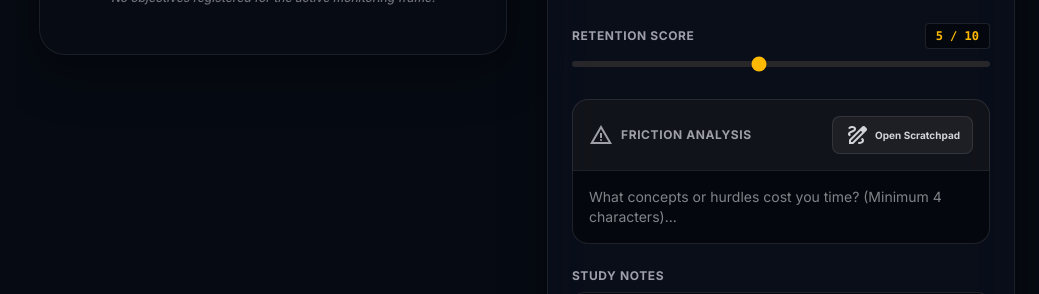
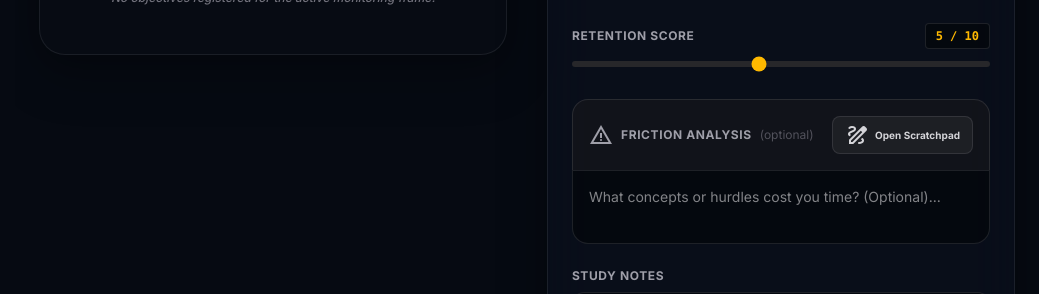
Before and after one commit to gaurav-9869/Study-Tracker, a React (Vite) app: page / in a window 1280 px wide. Shown: the part 900-1194 px from the top of the page, without its empty margins (241-1280 px from the left). Built offline with nearby package versions, Linux system fonts and the light colour scheme.

Commit message:
Update DailyLedger.tsx

```diff
--- a/src/components/DailyLedger.tsx
+++ b/src/components/DailyLedger.tsx
@@ -49,7 +49,7 @@ export default function DailyLedger(props: DailyLedgerProps) {
   // Scratchpad Controls & Multi-Ink Color States
   const [showScratchpad, setShowScratchpad] = useState(false);
   const [isEraserMode, setIsEraserMode] = useState(false);
-  const [activeInkColor, setActiveInkColor] = useState('#10B981'); // Tracks chosen palette color
+  const [activeInkColor, setActiveInkColor] = useState('#10B981');
   const [canvasDrawingData, setCanvasDrawingData] = useState<string | undefined>(undefined);
 
   const canvasRef = useRef<HTMLCanvasElement>(null);
@@ -99,11 +99,6 @@ export default function DailyLedger(props: DailyLedgerProps) {
   const handleSaveLog = () => {
       if (!props.logTopic.trim()) return;
 
-      if (!frictionText.trim() || frictionText.trim().length < 4) {
-          alert("Please fill out the Friction Review box briefly before saving.");
-          return;
-      }
-
       const newLog: LogItem = {
           id: nanoid(),
           planId: props.logActivePlanId || undefined,
@@ -120,7 +115,7 @@ export default function DailyLedger(props: DailyLedgerProps) {
           vsaCount: props.logType === 'Exercise' && Number(props.logVsa) ? Number(props.logVsa) : undefined,
           saCount: props.logType === 'Exercise' && Number(props.logSa) ? Number(props.logSa) : undefined,
           laCount: props.logType === 'Exercise' && Number(props.logLa) ? Number(props.logLa) : undefined,
-          frictionAnalysis: frictionText.trim(),
+          frictionAnalysis: frictionText.trim() || undefined,
           notes: props.logNotes.trim(),
           synced: false,
           scratchpadImage: canvasDrawingData
@@ -302,13 +297,13 @@ export default function DailyLedger(props: DailyLedgerProps) {
            <div className="flex flex-col gap-0 mt-2">
                <div className="flex items-center justify-between bg-zinc-900/60 p-4 rounded-t-2xl border border-white/10 border-b-0">
                    <label className="text-xs text-zinc-400 font-bold tracking-wider uppercase flex items-center gap-2">
-                       <span className="material-symbols-outlined text-[16px]">warning</span> Friction Analysis
+                       <span className="material-symbols-outlined text-[16px]">warning</span> Friction Analysis <span className="text-zinc-600 font-normal normal-case tracking-normal">(optional)</span>
                    </label>
                    <button type="button" onClick={() => setShowScratchpad(true)} className="flex items-center gap-1.5 text-[10px] bg-white/5 text-zinc-300 px-3 py-1.5 rounded-lg hover:bg-white/10 transition-colors font-bold cursor-pointer border border-white/10">
                        <span className="material-symbols-outlined text-[14px]">draw</span> Open Scratchpad
                    </button>
                </div>
-               <textarea rows={2} value={frictionText} onChange={e => setFrictionText(e.target.value)} placeholder="What concepts or hurdles cost you time? (Minimum 4 characters)..." className="w-full bg-black/40 border border-white/10 rounded-b-2xl p-4 text-sm outline-none text-white focus:border-white/20 transition-colors resize-none" />
+               <textarea rows={2} value={frictionText} onChange={e => setFrictionText(e.target.value)} placeholder="What concepts or hurdles cost you time? (Optional)..." className="w-full bg-black/40 border border-white/10 rounded-b-2xl p-4 text-sm outline-none text-white focus:border-white/20 transition-colors resize-none" />
            </div>
 
            <div className="flex flex-col gap-2">
@@ -330,7 +325,6 @@ export default function DailyLedger(props: DailyLedgerProps) {
                             <span>Sketch Pad</span>
                         </div>
 
-                        {/* Multi-Color Choice Nodes */}
                         <div className="flex items-center gap-3 bg-black/40 px-4 py-2 rounded-2xl border border-white/5">
                             <span className="material-symbols-outlined text-zinc-500 text-xs">palette</span>
                             {[
@@ -357,7 +351,6 @@ export default function DailyLedger(props: DailyLedgerProps) {
                             ))}
                         </div>
 
-                        {/* Text replaced with premium icons */}
                         <div className="flex items-center gap-2.5">
                             <button
                                type="button"
```
